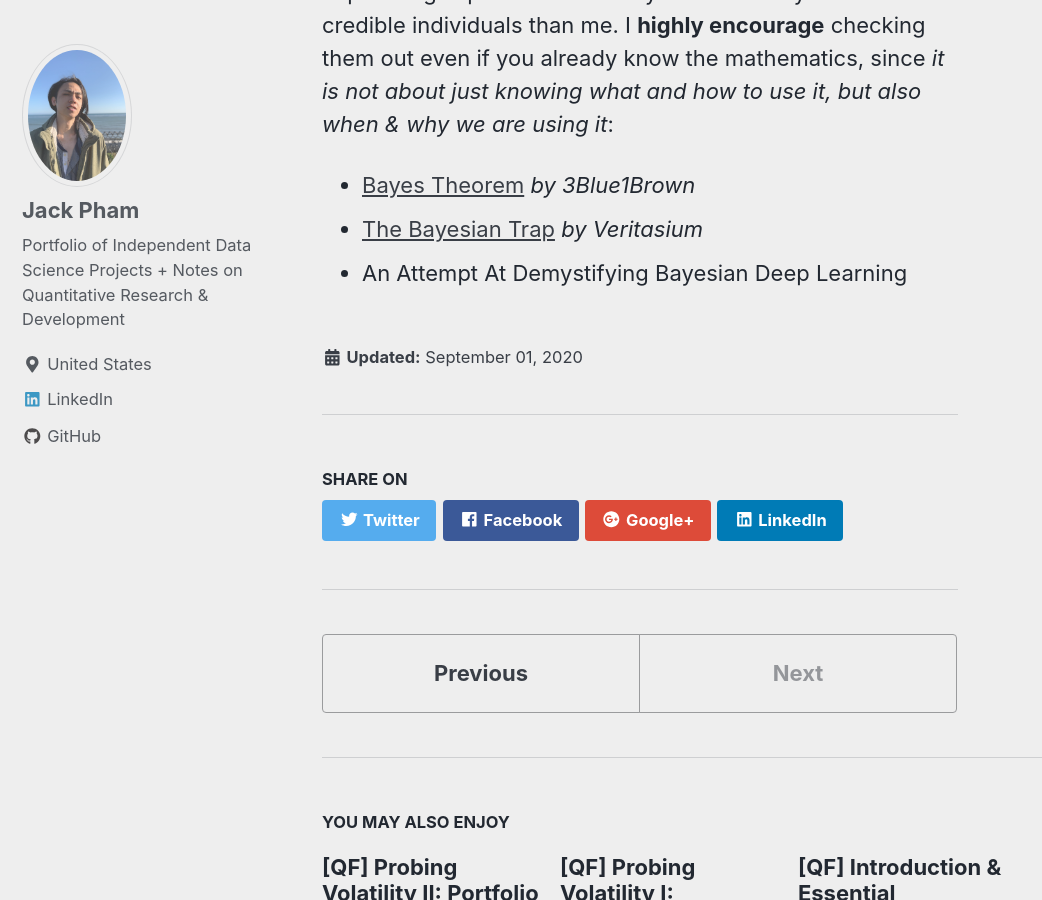
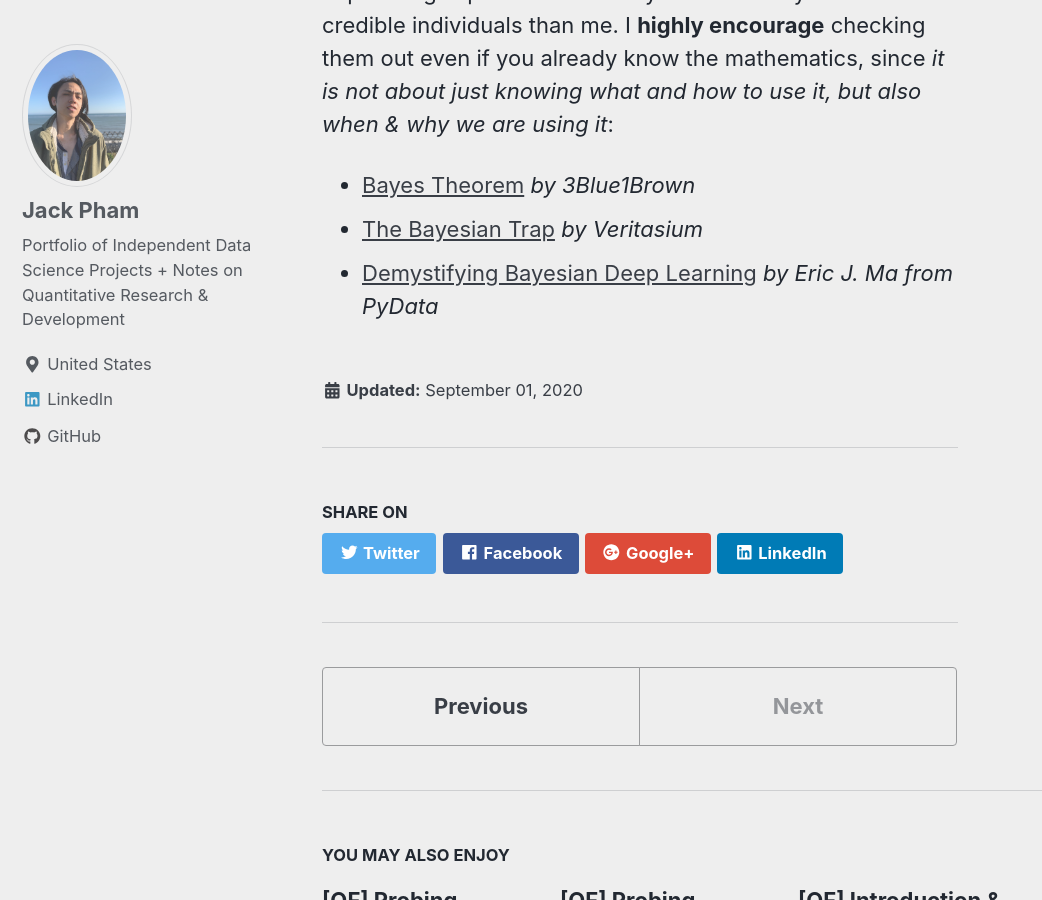
Before and after one commit to jp-quant/jp-quant.github.io, a Jekyll site: the page built from _posts/2020-09-01-fbprophet_bayesian_glm.md, in a window 1280 px wide and 900 px high, scrolled down 4175 px. Shown: the whole window, without its empty margins (0-1042 px from the left). Built offline with Jekyll 4.4.1, drawn with Linux system fonts in a browser that asks for light colours; nearby versions of some CDN libraries.

Commit message:
_posts/2020-09-01-fbprophet_bayesian_glm.md updated from https://stackedit.io/

```diff
--- a/_posts/2020-09-01-fbprophet_bayesian_glm.md
+++ b/_posts/2020-09-01-fbprophet_bayesian_glm.md
@@ -70,7 +70,7 @@ Though I can spend time writing in details on the applications of such simple, y
 
 - [Bayes Theorem](https://www.youtube.com/watch?v=HZGCoVF3YvM&t=528s&ab_channel=3Blue1Brown)  *by 3Blue1Brown*
 - [The Bayesian Trap](https://www.youtube.com/watch?v=R13BD8qKeTg&ab_channel=Veritasium) *by Veritasium*
-- An Attempt At Demystifying Bayesian Deep Learning
+- [Demystifying Bayesian Deep Learning](https://www.youtube.com/watch?v=s0S6HFdPtlA&t=906s&ab_channel=PyData) *by Eric J. Ma from PyData*
 
 
 
```
Also changed, not shown: other parts of _posts/2020-09-01-fbprophet_bayesian_glm.md (+1 -1 lines).
